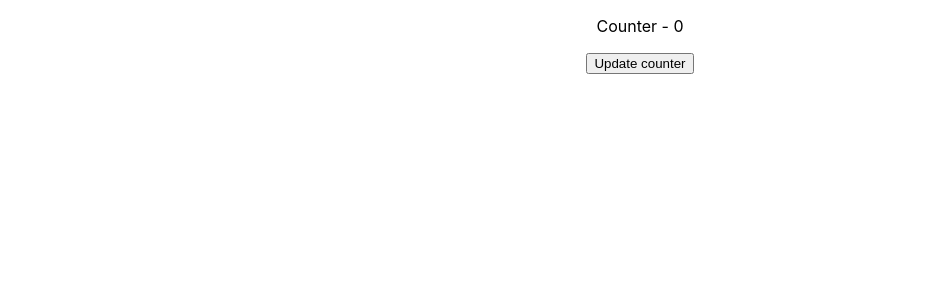
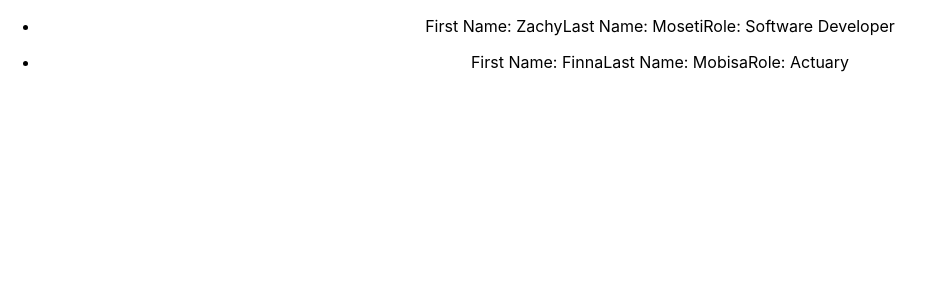
Before and after one commit to ZachyDev/Deep-Dive-ReactJS, a React (Create React App) app in the folder app/: page / in a window 1280 px wide. Shown: the top 300 px of the page, without its empty margins (0-935 px from the left). Built offline with nearby package versions, Linux system fonts and the light colour scheme.

Commit message:
Using Context API to manage state effectively

```diff
--- a/app/src/App.js
+++ b/app/src/App.js
@@ -1,9 +1,13 @@
 import './App.css';
-import Counter from './components/Hooks/Counter';
+import Users from './components/Users';
+import UsersContextProvider from './contexts/UsersContext';
+
 function App() {
   return (
     <div className="App">
-     <Counter />
+     <UsersContextProvider>
+        <Users />
+     </UsersContextProvider>
     </div>
   );
 }
--- /dev/null
+++ b/app/src/components/Users.js
@@ -0,0 +1,25 @@
+import React, { useContext } from 'react'
+import { UsersContext  } from '../contexts/UsersContext'
+
+function Users() {
+  // call useContext
+  const { users,resetUsers } = useContext(UsersContext)
+
+  return (
+    <div>
+        {users.map((user) => {
+            return(
+                <ul>
+                    <li id={user.id}>
+                        First Name: { user.firstName }
+                        Last Name: { user.lastName }
+                        Role: { user.role }
+                    </li>
+                </ul>
+            )
+        })}
+    </div>
+  )
+}
+
+export default Users
--- /dev/null
+++ b/app/src/contexts/UsersContext.js
@@ -0,0 +1,35 @@
+import React, { createContext,useState } from 'react'
+
+export const UsersContext = createContext();
+
+function UsersContextProvider(props) {
+  const [users,setUsers] = useState([
+    {
+        id: 1,
+        firstName: 'Zachy',
+        lastName: 'Moseti',
+        role: 'Software Developer'
+    },
+    {
+        id: 2,
+        firstName: 'Finna',
+        lastName: 'Mobisa',
+        role: 'Actuary'
+    },
+  ])
+
+  const resetUsers = () => {
+    setUsers([]);
+  }
+
+  return (
+
+    <>
+    <UsersContext.Provider value={{users,resetUsers}}>
+        {props.children}
+    </UsersContext.Provider>
+    </>
+  )
+}
+
+export default UsersContextProvider
```
Also changed, not shown: app/src/components/About.js (added, +17 -0 lines), app/src/contexts/ThemeContext.js (added, +24 -0 lines).
